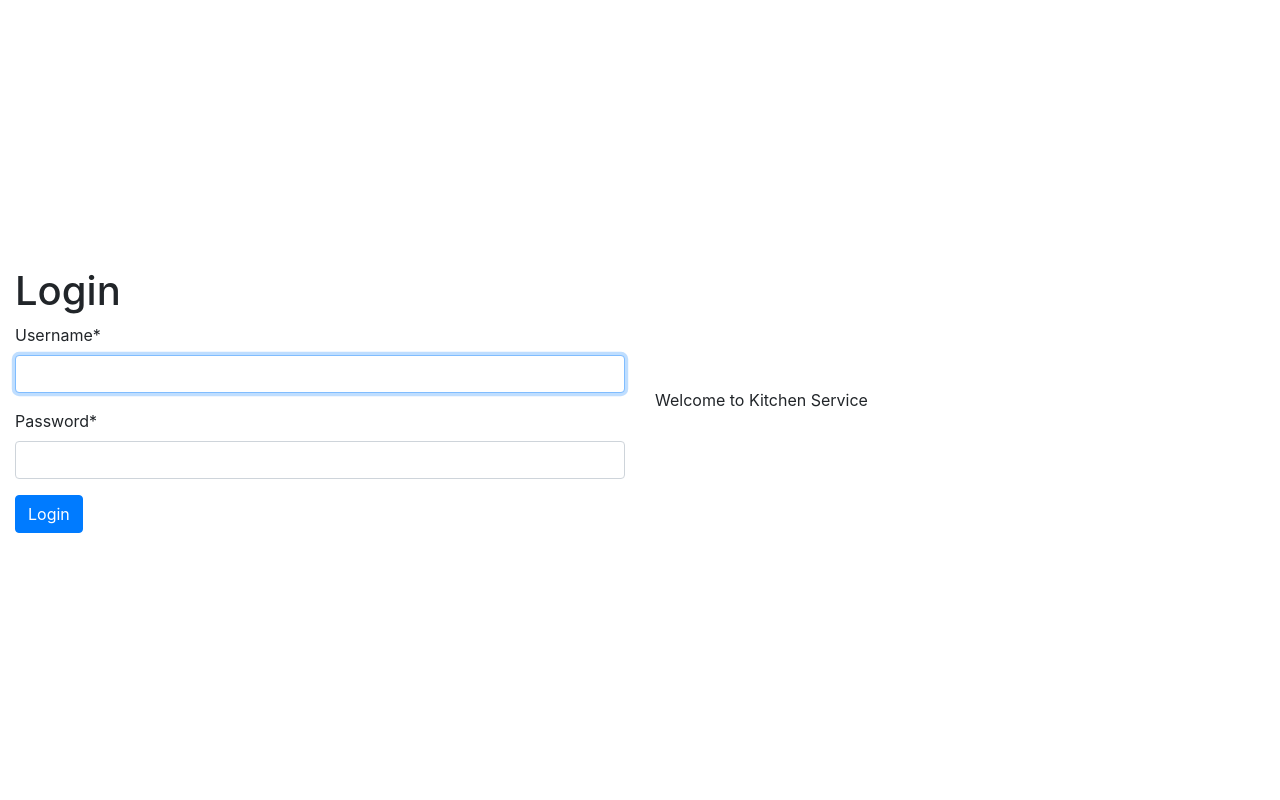
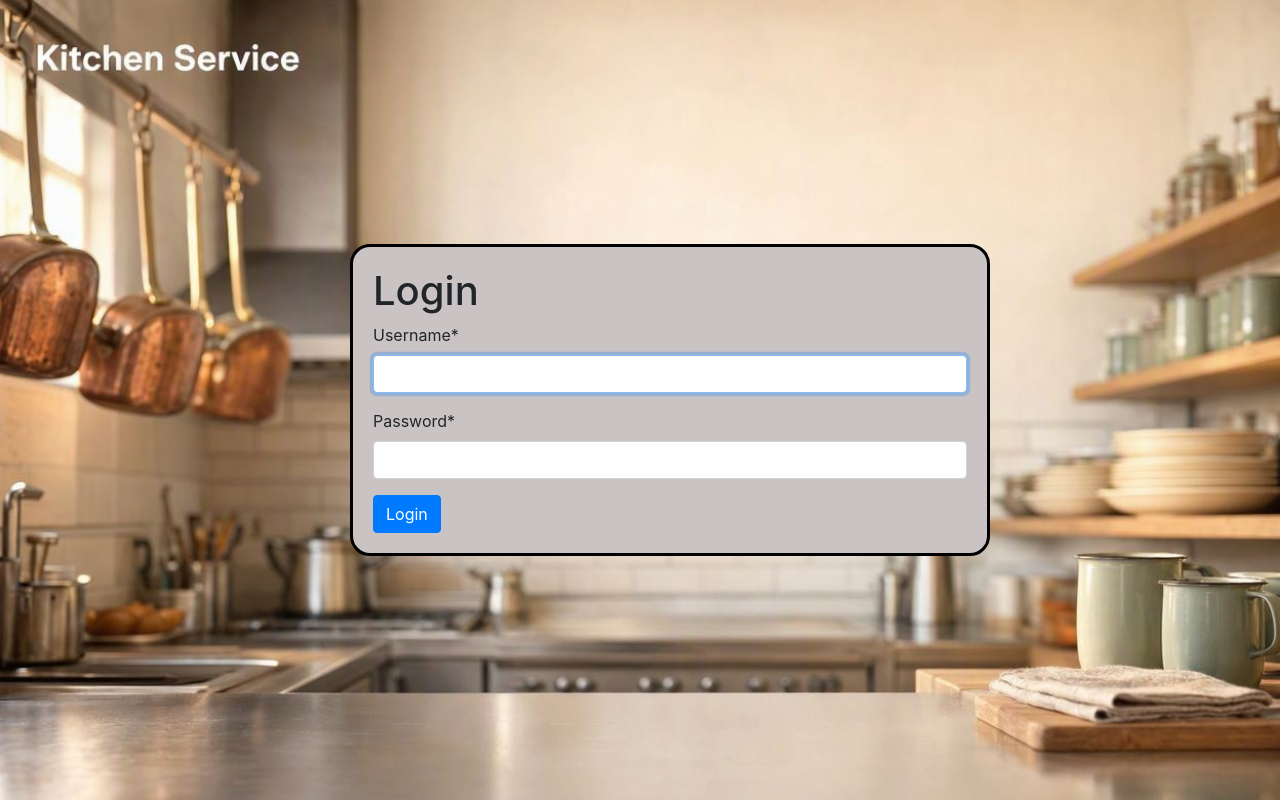
Before and after one commit to agridenko/kitchen-service, a Django app: page /accounts/login/ in a window 1280 px wide. Run offline with Django 5.2, Linux system fonts and the light colour scheme; some libraries are stand-ins or nearby versions.

Commit message:
add images for background login page, update template login page, add style login page

```diff
--- a/static/css/styles.css
+++ b/static/css/styles.css
@@ -21,3 +21,21 @@
     font-size: 40px;
     font-weight: bold;
 }
+
+.wrapp_page{
+    background: url('/static/images/_Kitchen_Service2.jpg');
+    background-size: cover;
+}
+
+.login-form{
+    padding: 20px;
+    border: 3px solid #000;
+    border-radius: 20px;
+    margin: 0 30px;
+    max-width: 50%;
+    background: #c9c3c3;
+    position: absolute;
+    top: 50%;
+    left: 50%;
+    transform: translate(-50%, -50%);
+}
--- a/templates/registration/login.html
+++ b/templates/registration/login.html
@@ -4,8 +4,8 @@
 {% block content %}
 
 
-  <div class="row align-items-center" style="height: 100vh;">
-    <div class="col-sm">
+  <div class="row align-items-center wrapp_page" style="height: 100vh;">
+    <div class="col-sm login-form">
       <h1>Login</h1>
 
       {% if next %}
@@ -20,9 +20,6 @@
         <input type="hidden" name="next" value="{{ next }}" />
       </form>
     </div>
-    <div class="col-sm">
-      Welcome to Kitchen Service
-    </div>
   </div>
 
 
```
Also changed, not shown: static/images/_Kitchen_Service.jpg (added), static/images/_Kitchen_Service2.jpg (added).
